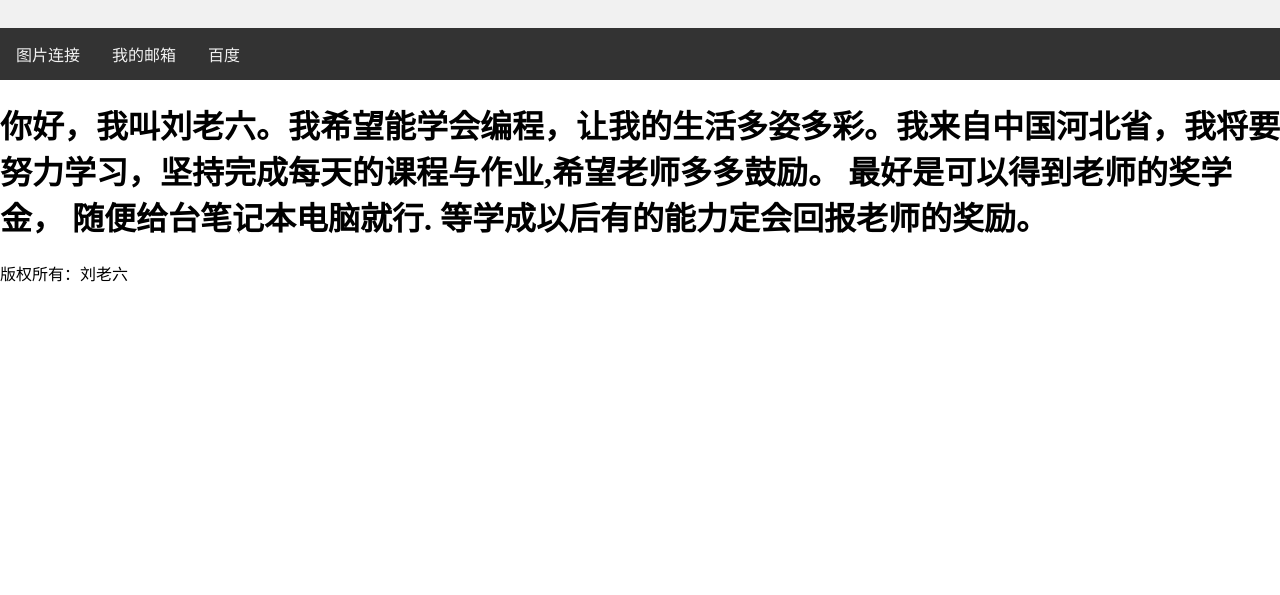
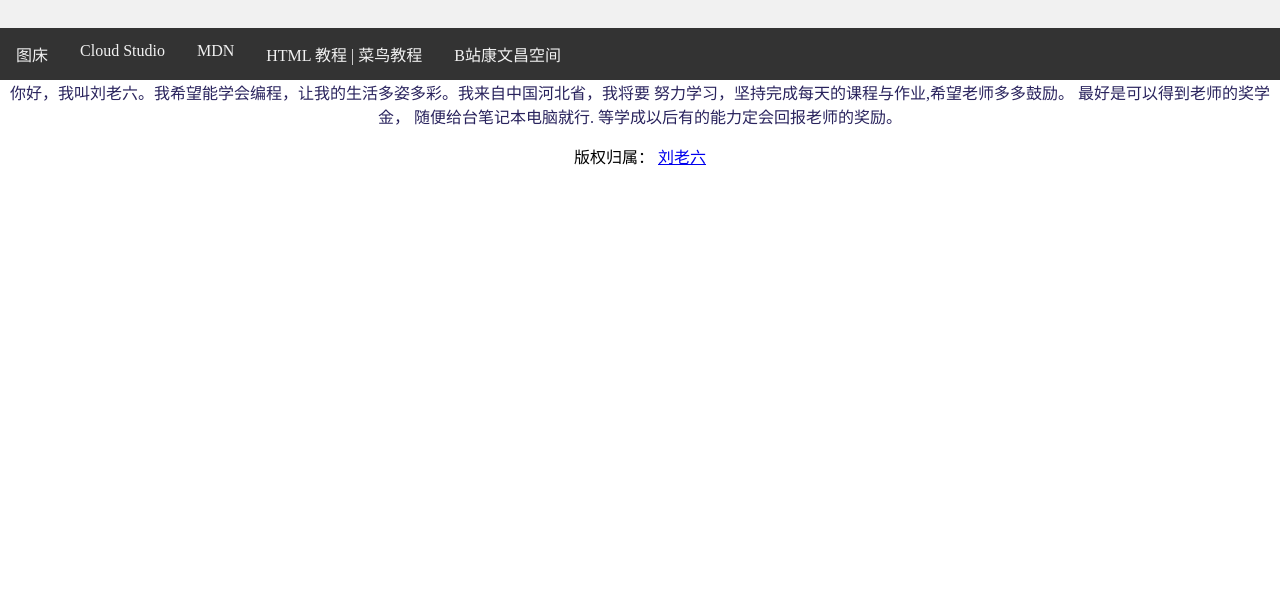
Before and after one commit to pslzh/-, a plain HTML site: page index.html in a window 1280 px wide. Shown: the part 205-800 px from the top of the page. Drawn offline with Linux system fonts and the light colour scheme.

Commit message:
Update index.html

```diff
--- a/index.html
+++ b/index.html
@@ -37,21 +37,27 @@ body {
 </style>
 </head>
 <body>
-
 <div class="tou">
    <img alt="刘老六" src="https://s1.328888.xyz/2022/09/06/5F7vp.jpg" width="100px" height="100px">
-   <h1>我的头像</h1>
+   <h1>刘老六的网页</h1>
 	</div>
 
 <div class="topnav">
-  <a href="https://s1.328888.xyz/2022/09/06/5F7vp.jpg" width="100px">图片连接</a>
-  <a href="https://www.739093707@qq.com">我的邮箱</a>
-  <a href="https://www.baidu。com/">百度</a>
+  <a href="https://imgloc.com/" width="100px">图床</a>
+  <a href="https://wx.cloudstudio.net/dashboard/workspace">Cloud Studio</a>
+  <a href="https://developer.mozilla.org/zh-CN/">MDN </a>
+  <a href="https://www.runoob.com/html/html-tutorial.html">HTML 教程 | 菜鸟教程 </a>
+  <a href="https://space.bilibili.com/34786453">B站康文昌空间 </a>
 </div>
-  <h1>你好，我叫刘老六。我希望能学会编程，让我的生活多姿多彩。我来自中国河北省，我将要
+	<div style="color:#29235d;"
+	div align="center">
+		你好，我叫刘老六。我希望能学会编程，让我的生活多姿多彩。我来自中国河北省，我将要
 	  努力学习，坚持完成每天的课程与作业,希望老师多多鼓励。 最好是可以得到老师的奖学金，
-	  随便给台笔记本电脑就行. 等学成以后有的能力定会回报老师的奖励。</h1>
-    <P>版权所有：刘老六</p>
-   </div>
-  </body>
+	  随便给台笔记本电脑就行. 等学成以后有的能力定会回报老师的奖励。
+	</div>
+	<p class="text-center text-muted p-3"
+	 p align="center">
+
+    版权归属： <a href="https://s1.328888.xyz/2022/09/13/cEjqh.jpg" width="100px">刘老六</a>
+	</body>
 </html>
```
